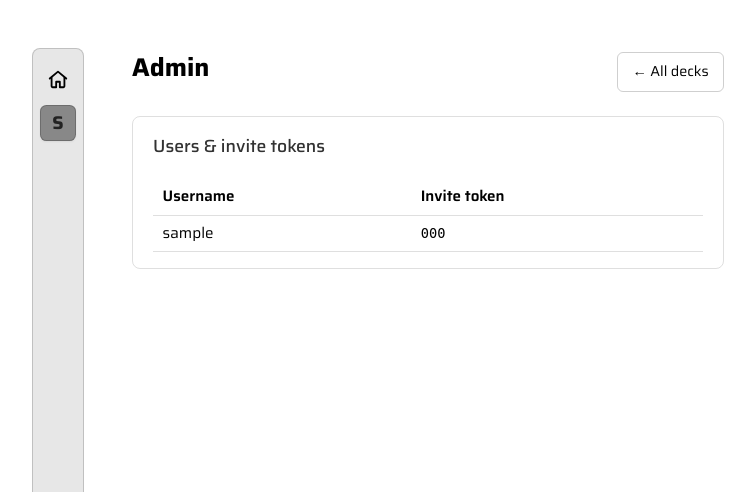
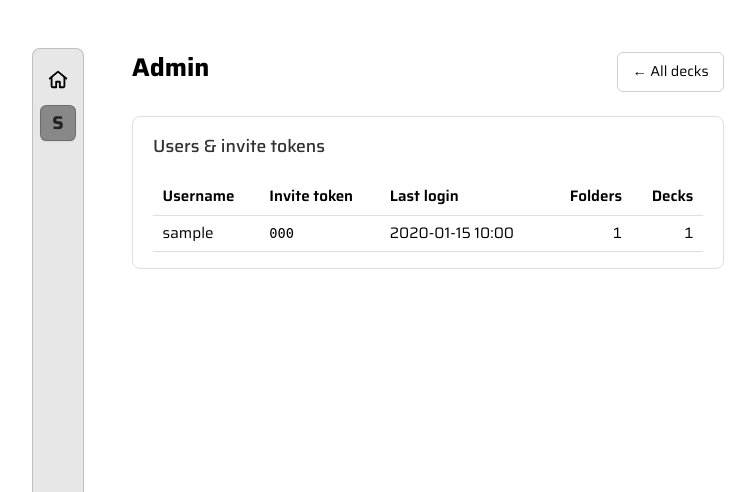
Before and after one commit to mikedewar/crazy-cram, a Flask app: page /admin in a window 1280 px wide. Shown: the top 492 px of the page, without its empty margins (212-967 px from the left). Run offline with Flask 3, Linux system fonts and the light colour scheme; a user stored in the database is signed in; tables that the repository leaves empty hold one stand-in row (values such as "Sample post"); some libraries are stand-ins or nearby versions.

Commit message:
v1.7.4: admin table — last login, folder count, deck count
Three new /admin columns and migration 0010 adding User.last_login_at.
Last-login timestamp set on each successful password check.

```diff
--- a/app.py
+++ b/app.py
@@ -158,6 +158,7 @@ class User(UserMixin, db.Model):
     password_hash = db.Column(db.String(255), nullable=False)
     created_at = db.Column(db.DateTime, default=lambda: datetime.now(timezone.utc))
     is_admin = db.Column(db.Boolean, nullable=False, default=False, server_default="0")
+    last_login_at = db.Column(db.DateTime, nullable=True)
 
 
 class InviteCode(db.Model):
@@ -547,6 +548,8 @@ def login():
     if form.validate_on_submit():
         user = User.query.filter(func.lower(User.username) == form.username.data.lower()).first()
         if user and bcrypt.check_password_hash(user.password_hash, form.password.data):
+            user.last_login_at = datetime.now(timezone.utc)
+            db.session.commit()
             login_user(user)
             _log_event("login_success", user_id=user.id, username=user.username)
             return redirect(url_for("home"))
@@ -1739,8 +1742,22 @@ def admin():
         iv.used_by: iv.code
         for iv in InviteCode.query.filter(InviteCode.used_by.isnot(None)).all()
     }
+    folder_counts = dict(
+        db.session.query(Folder.user_id, func.count(Folder.id))
+        .group_by(Folder.user_id).all()
+    )
+    deck_counts = dict(
+        db.session.query(Deck.user_id, func.count(Deck.id))
+        .group_by(Deck.user_id).all()
+    )
     user_rows = [
-        {"username": u.username, "invite_code": invite_by_user.get(u.id)}
+        {
+            "username": u.username,
+            "invite_code": invite_by_user.get(u.id),
+            "last_login_at": u.last_login_at,
+            "folders": folder_counts.get(u.id, 0),
+            "decks": deck_counts.get(u.id, 0),
+        }
         for u in users
     ]
     return render_template("admin.html", user_rows=user_rows)
--- a/templates/admin.html
+++ b/templates/admin.html
@@ -16,6 +16,9 @@
       <tr>
         <th>Username</th>
         <th>Invite token</th>
+        <th>Last login</th>
+        <th class="num">Folders</th>
+        <th class="num">Decks</th>
       </tr>
     </thead>
     <tbody>
@@ -29,6 +32,15 @@
           <span class="muted">—</span>
           {% endif %}
         </td>
+        <td>
+          {% if row.last_login_at %}
+          {{ row.last_login_at.strftime('%Y-%m-%d %H:%M') }}
+          {% else %}
+          <span class="muted">—</span>
+          {% endif %}
+        </td>
+        <td class="num">{{ row.folders }}</td>
+        <td class="num">{{ row.decks }}</td>
       </tr>
       {% endfor %}
     </tbody>
```
Also changed, not shown: migrations/versions/0010_user_last_login_at.py (added, +44 -0 lines), tests/test_admin.py (+43 -0 lines), CHANGELOG.md, 1 other file.
